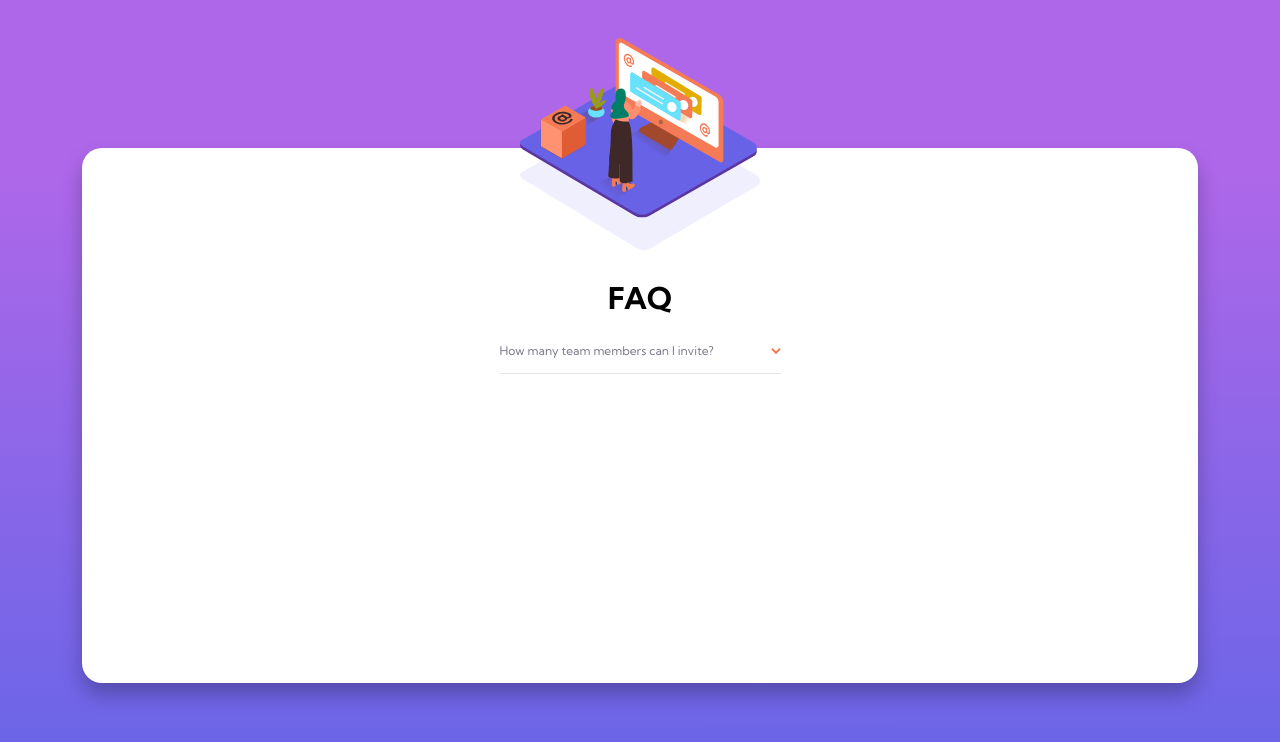
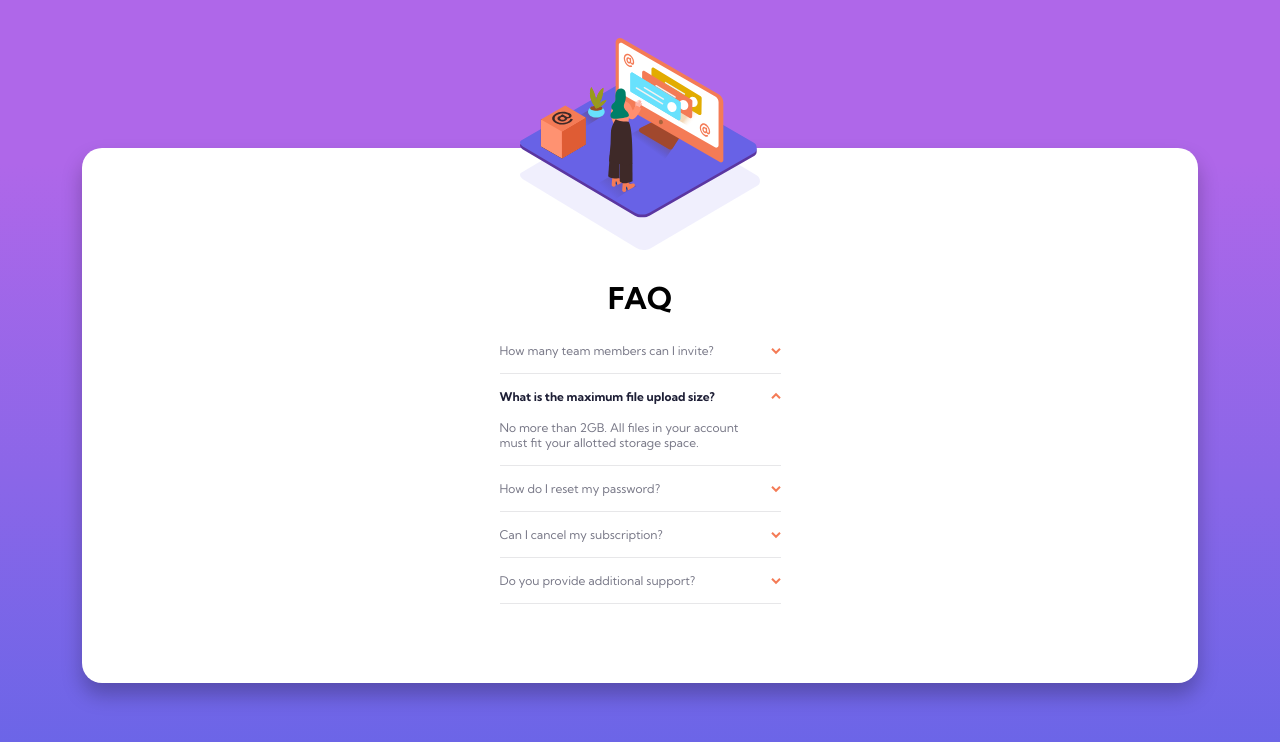
Before and after one commit to JCDMeira/13-faq, a React (Create React App) app: page / in a window 1280 px wide. Shown: the top 742 px of the page. Built offline with nearby package versions, Linux system fonts and the light colour scheme.

Commit message:
Update: accordion

```diff
--- a/src/App.jsx
+++ b/src/App.jsx
@@ -1,4 +1,3 @@
-/* eslint-disable no-unused-vars */
 import React, { useState } from 'react';
 
 // # My components from styled-components
@@ -15,18 +14,21 @@ import mobileIllustration from './assets/images/img-mobile.svg';
 import { faqs } from './faqs';
 
 function App() {
-  // const [faqId, setFaqId] = useState(null);
-  // const Accordions = faqs.map((faq, id) => (
-  //   <Accordion
-  //     question={faq.q}
-  //     asnser={faq.a}
-  //     key={id}
-  //     myId={id}
-  //     faqId={faqId}
-  //     setFaqId={setFaqId}
-  //   />
-  // ));
+  const [faqId, setFaqId] = useState(1);
 
+  // @ Ao tentar passar a propriedade key, ocorre erro, ela é apenas uma marca de unidade para
+  // @ o iteravel, garantindo que ele é realmente único. Portanto, key não é vista do outro lado
+  // @ no componente.
+  const Accordions = faqs.map((faq, index) => (
+    <Accordion
+      question={faq.q}
+      answer={faq.a}
+      key={index}
+      myId={index}
+      faqId={faqId}
+      setFaqId={setFaqId}
+    />
+  ));
   return (
     <>
       <GlobalStyle />
@@ -41,7 +43,8 @@ function App() {
           </div>
           <div className="faqContet">
             <h1>FAQ</h1>
-            <Accordion />
+            {/* <Accordion question={faqs[1].q} answer={faqs[1].a} /> */}
+            {Accordions}
           </div>
         </Content>
       </Conteiner>
--- a/src/components/Accordion/index.jsx
+++ b/src/components/Accordion/index.jsx
@@ -1,21 +1,25 @@
 /* eslint-disable no-unused-vars */
 import React from 'react';
 import { AccordionContent } from './style';
+import P from 'prop-types';
 
 // # images
 import arrow from '../../assets/images/icon-arrow-down.svg';
 
-// function Accordion(question, asnser, key, myId, faqId, setFaqId) {
-function Accordion() {
+function Accordion({ question, answer, myId, faqId, setFaqId }) {
   return (
-    <AccordionContent arrowPath={arrow} isOpen={false}>
-      <p className="question">How many team members can I invite?</p>
-      <p className="answer">
-        You can invite up to 2 additional users on the Free plan. There is no
-        limit on team members for the Premium plan.
-      </p>
+    <AccordionContent arrowPath={arrow} isOpen={myId === faqId}>
+      <p className="question">{question}</p>
+      <p className="answer">{answer}</p>
     </AccordionContent>
   );
 }
 
+Accordion.propTypes = {
+  question: P.string.isRequired,
+  answer: P.string.isRequired,
+  myId: P.number.isRequired,
+  faqId: P.number.isRequired,
+  setFaqId: P.func.isRequired,
+};
 export { Accordion };
```
